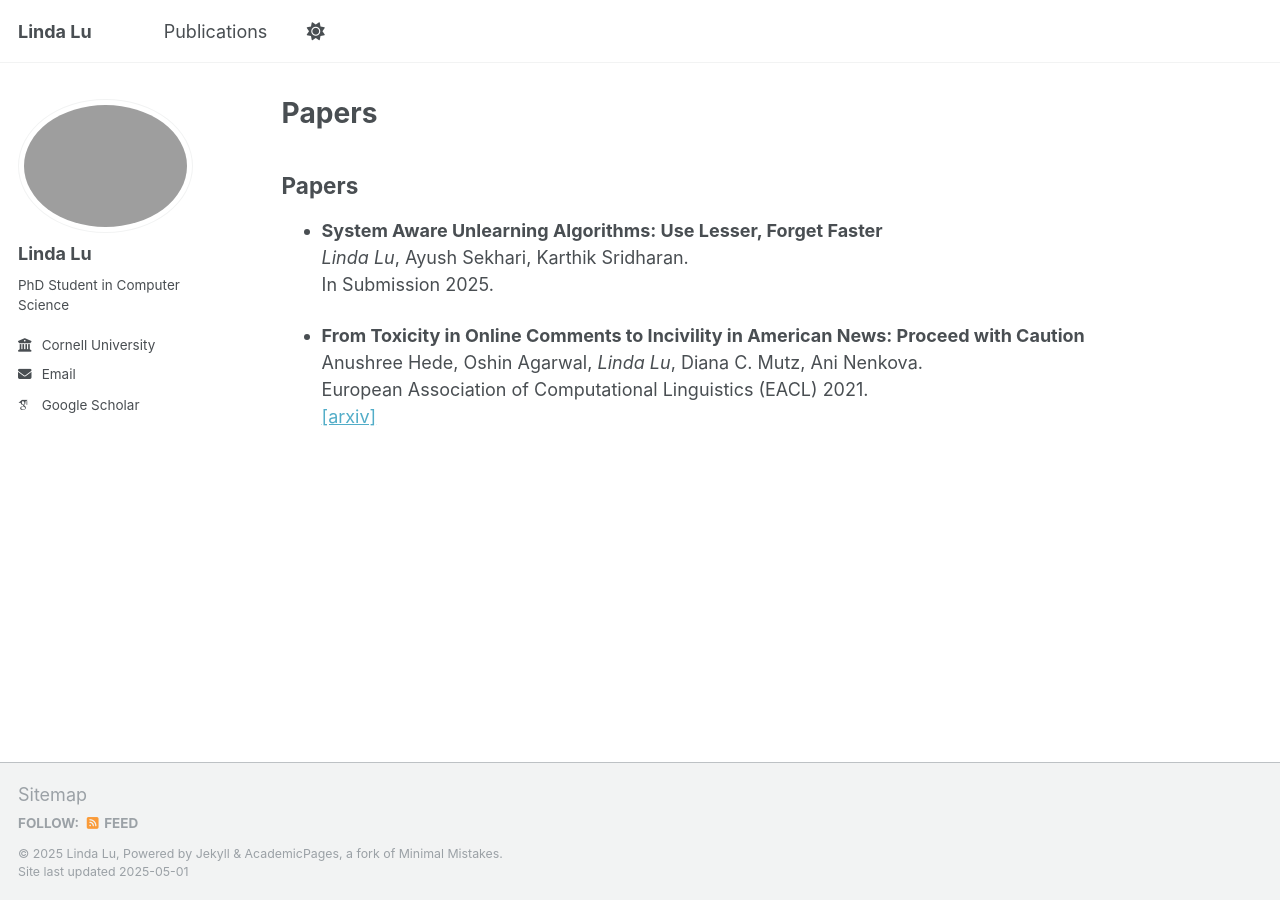
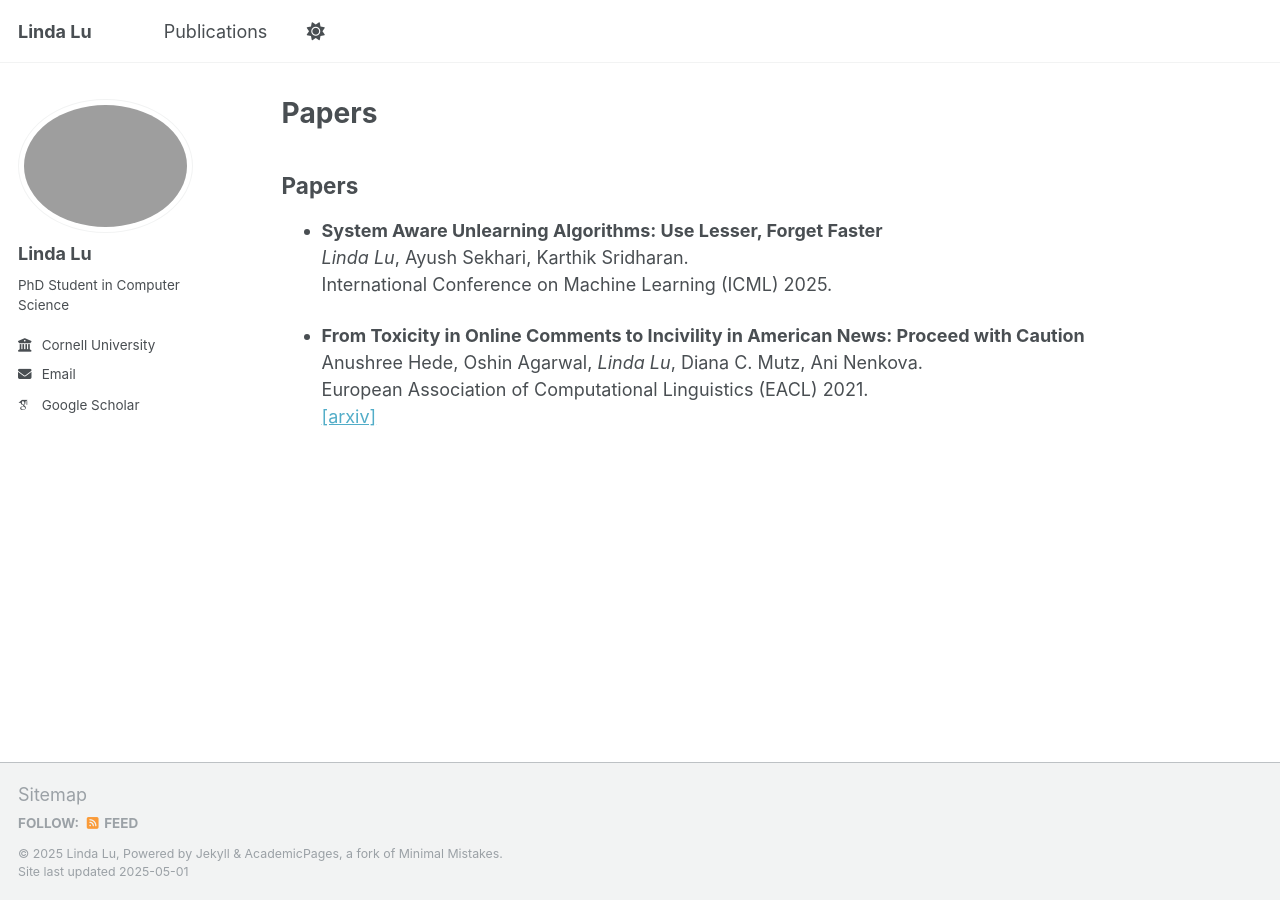
Before and after one commit to lu-linda/lu-linda.github.io, a Jekyll site: the page built from _pages/papers.md, in a window 1280 px wide. Built offline with Jekyll 4.4.1, drawn with Linux system fonts in a browser that asks for light colours; some web fonts are replaced.

Commit message:
Update papers.md

```diff
--- a/_pages/papers.md
+++ b/_pages/papers.md
@@ -10,7 +10,7 @@ Papers
 
 - **System Aware Unlearning Algorithms: Use Lesser, Forget Faster**\
   *Linda Lu*, Ayush Sekhari, Karthik Sridharan.\
-  In Submission 2025.
+  International Conference on Machine Learning (ICML) 2025.
 
 - **From Toxicity in Online Comments to Incivility in American News: Proceed with Caution**\
   Anushree Hede, Oshin Agarwal, *Linda Lu*, Diana C. Mutz, Ani Nenkova.\
```
